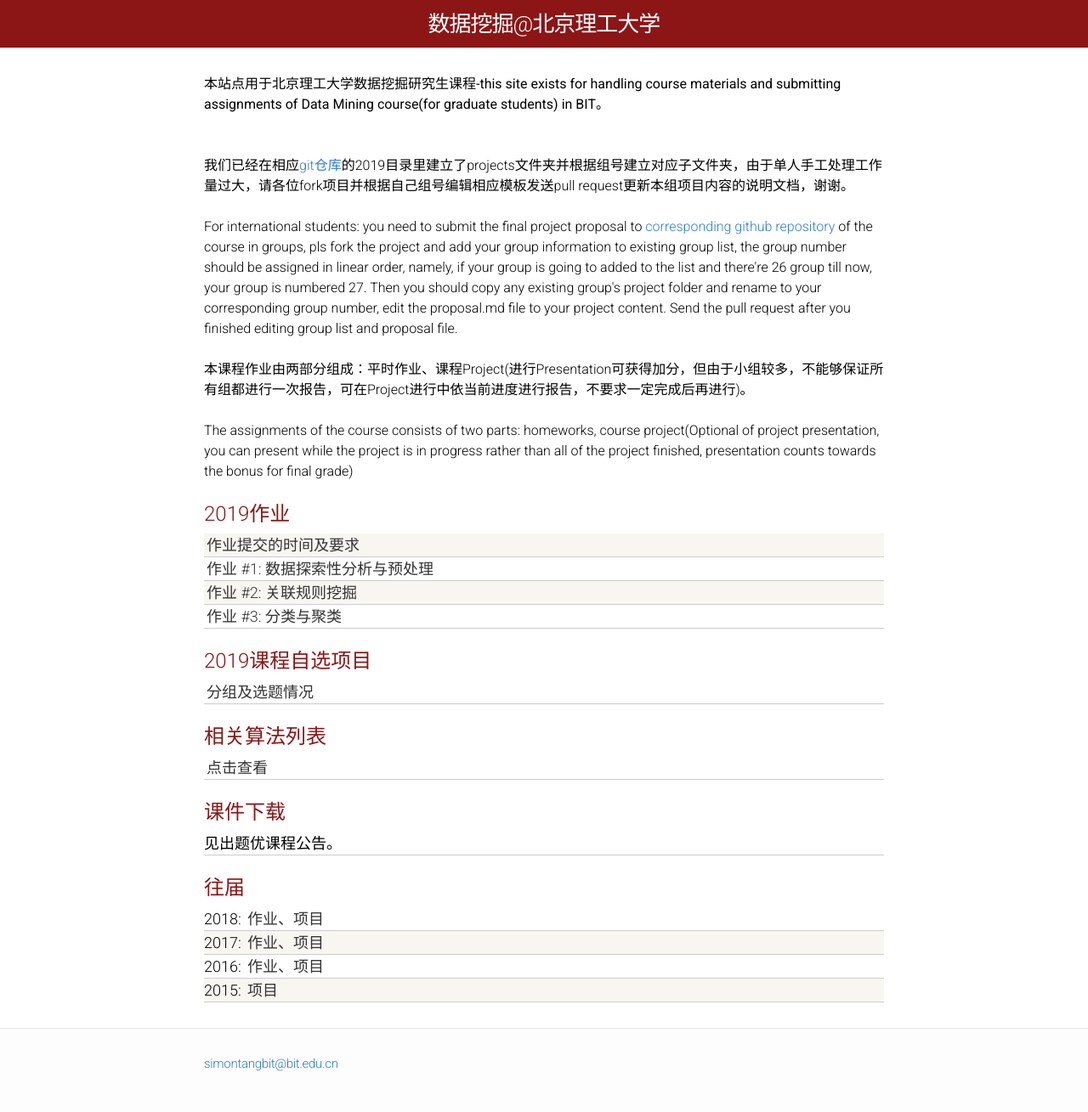
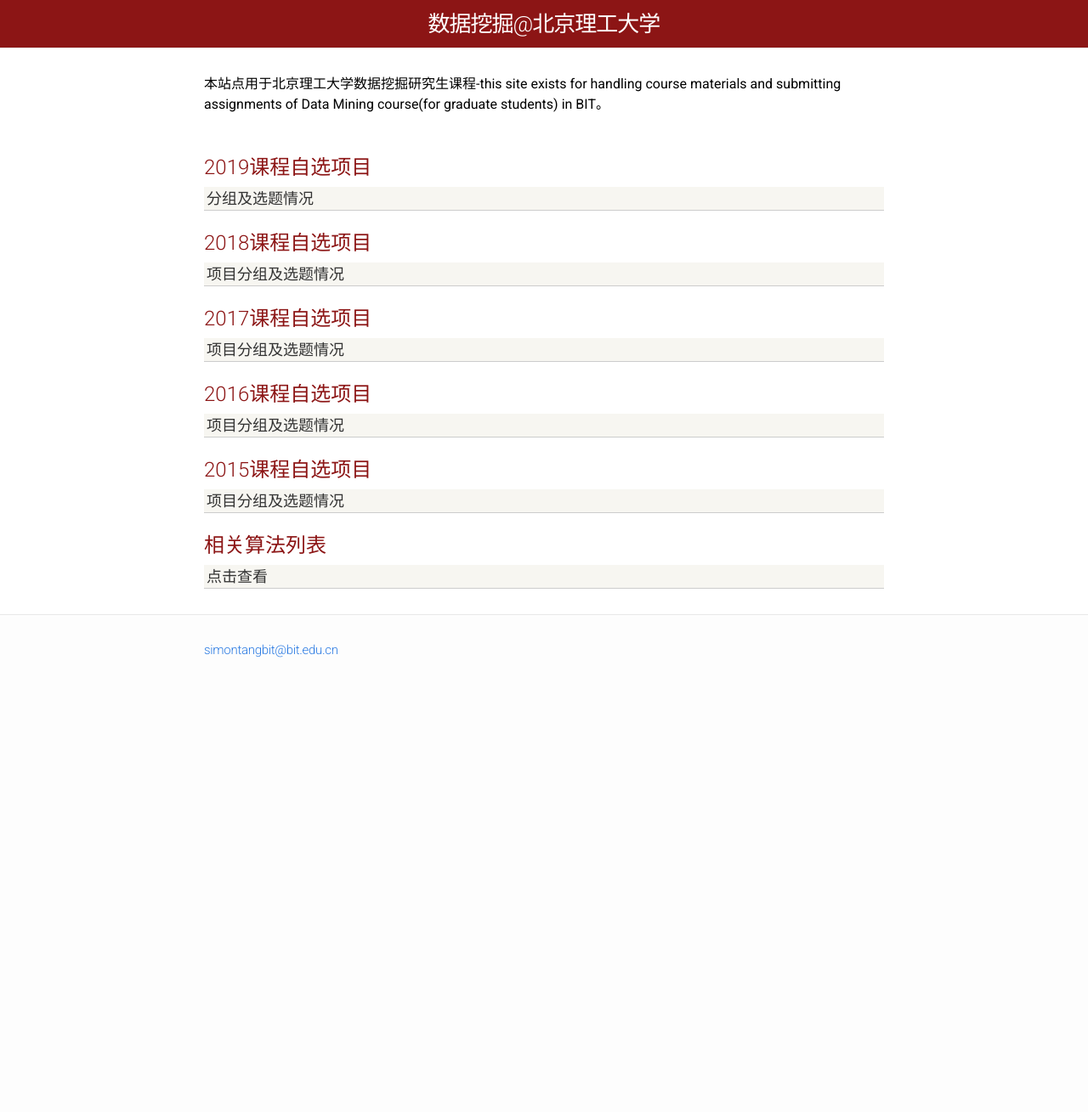
Before and after one commit to BITDM/bitdm.github.io, a Jekyll site: the page built from index.html, in a window 1280 px wide. Shown: the whole page at 85% size. Built offline with Jekyll 4.4.1, drawn with Linux system fonts in a browser that asks for light colours; after the commit the page ends 900 px from its top, so only the background shows below that.

Commit message:
[UPDATE] 更新主页

```diff
--- a/index.html
+++ b/index.html
@@ -5,47 +5,10 @@
 <div>
   <h5>本站点用于北京理工大学数据挖掘研究生课程-this site exists for handling course materials and submitting assignments of Data Mining course(for graduate students) in BIT。</h5>
   <br/>
-  <br/>
-  <p>我们已经在相应<a href="https://github.com/BITDM/bitdm.github.io">git仓库</a>的2019目录里建立了projects文件夹并根据组号建立对应子文件夹，由于单人手工处理工作量过大，请各位fork项目并根据自己组号编辑相应模板发送pull request更新本组项目内容的说明文档，谢谢。</p>
-  <br/>
-  <p>For international students: you need to submit the final project proposal to <a href="https://github.com/BITDM/bitdm.github.io">corresponding github repository</a> of the course in groups, pls fork the project and add your group information to existing group list, the group number should be assigned in linear order, namely, if your group is going to added to the list and there're 26 group till now, your group is numbered 27. Then you should copy any existing group's project folder and rename to your corresponding group number, edit the proposal.md file to your project content. Send the pull request after you finished editing group list and proposal file.
-  </p>
-  <br/>
-
-  <p>本课程作业由两部分组成：平时作业、课程Project(进行Presentation可获得加分，但由于小组较多，不能够保证所有组都进行一次报告，可在Project进行中依当前进度进行报告，不要求一定完成后再进行)。</p>
-  <br/>
-  <p>The assignments of the course consists of two parts: homeworks, course project(Optional of project presentation, you can present while the project is in progress rather than all of the project finished, presentation counts towards the bonus for final grade)</p>
-
 </div>
 
 <div class="home">
   <div class="materials-wrap">
-
-    <div class="module-header">2019作业</div>
-
-    <div class="materials-item">
-      <a href="/2019/assignment_submit/">
-        作业提交的时间及要求
-      </a>
-    </div>
-
-    <div class="materials-item">
-      <a href="/2019/assignment1/">
-        作业 #1: 数据探索性分析与预处理
-      </a>
-    </div>
-
-    <div class="materials-item">
-      <a href="/2019/assignment2/">
-        作业 #2: 关联规则挖掘
-      </a>
-    </div>
-
-    <div class="materials-item">
-      <a href="#">
-        作业 #3: 分类与聚类
-      </a>
-    </div>
 
     <div class="module-header">2019课程自选项目</div>
 
@@ -53,41 +16,35 @@
         <a href="2019/projects/index.html">分组及选题情况</a>
     </div>
 
+    <div class="module-header">2018课程自选项目</div>
+
+    <div class="materials-item">
+      <a href="2018/projects/index.html">项目分组及选题情况</a>
+    </div>
+
+    <div class="module-header">2017课程自选项目</div>
+
+    <div class="materials-item">
+      <a href="2017/projects/index.html">项目分组及选题情况</a>
+    </div>
+
+    <div class="module-header">2016课程自选项目</div>
+
+    <div class="materials-item">
+      <a href="2016/projects/index.html">项目分组及选题情况</a>
+    </div>
+
+    <div class="module-header">2015课程自选项目</div>
+
+    <div class="materials-item">
+      <a href="2015/projects/index.html">项目分组及选题情况</a>
+    </div>
+
     <div class="module-header">相关算法列表</div>
 
     <div class="materials-item">
-        <a href="algolist/">点击查看</a>
+      <a href="algolist/">点击查看</a>
     </div>
-
-    <div class="module-header">课件下载</div>
-
-    <div class="materials-item">
-      见出题优课程公告。
-    </div>
-
-    <div class="module-header">往届</div>
-
-    <div class="materials-item">
-      2018: <a href="2018/index.html">
-        作业、项目
-      </a>
-    </div>
-    <div class="materials-item">
-      2017: <a href="2017/index.html">
-        作业、项目
-      </a>
-    </div>
-    <div class="materials-item">
-      2016: <a href="2016/index.html">
-        作业、项目
-      </a>
-    </div>
-    <div class="materials-item">
-      2015: <a href="2015/index.html">
-        项目
-      </a>
-    </div>
-
 
   </div>
 
```
Also changed, not shown: 2019/index.html (added, +41 -0 lines).
